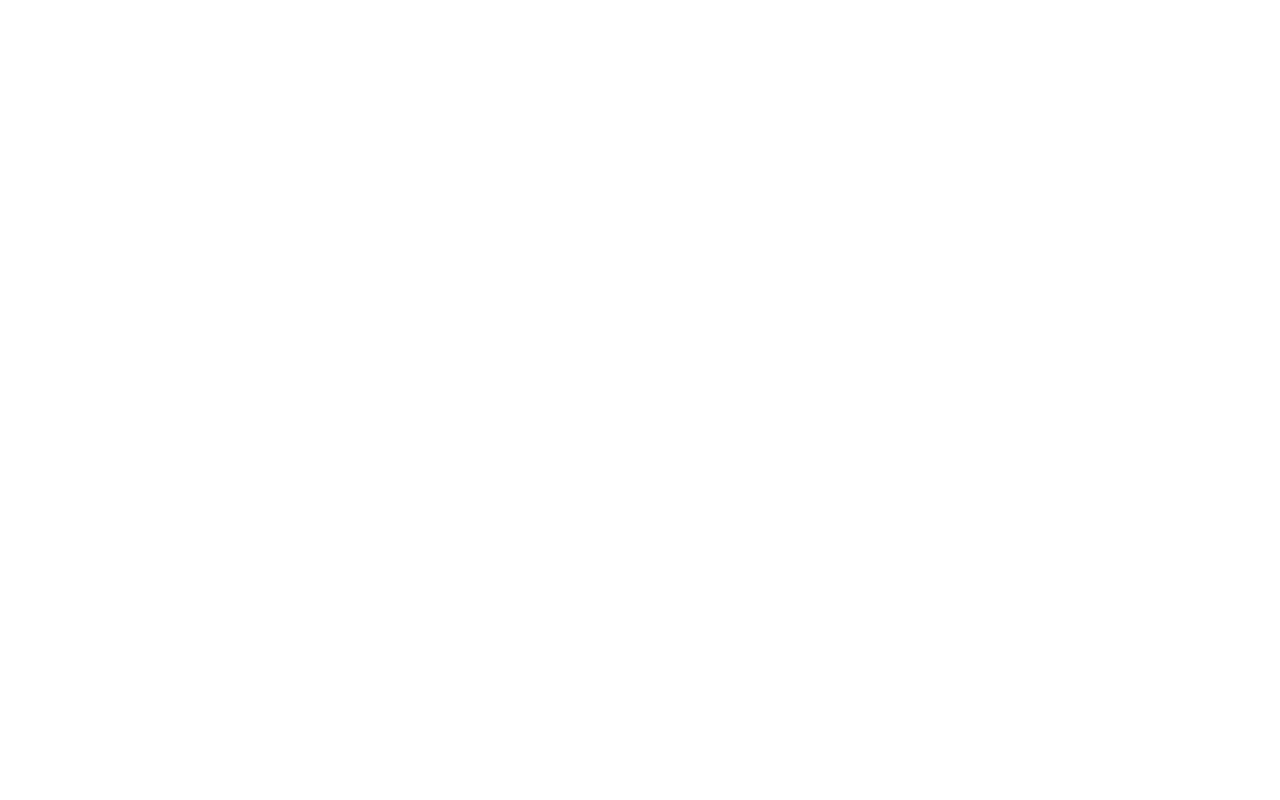
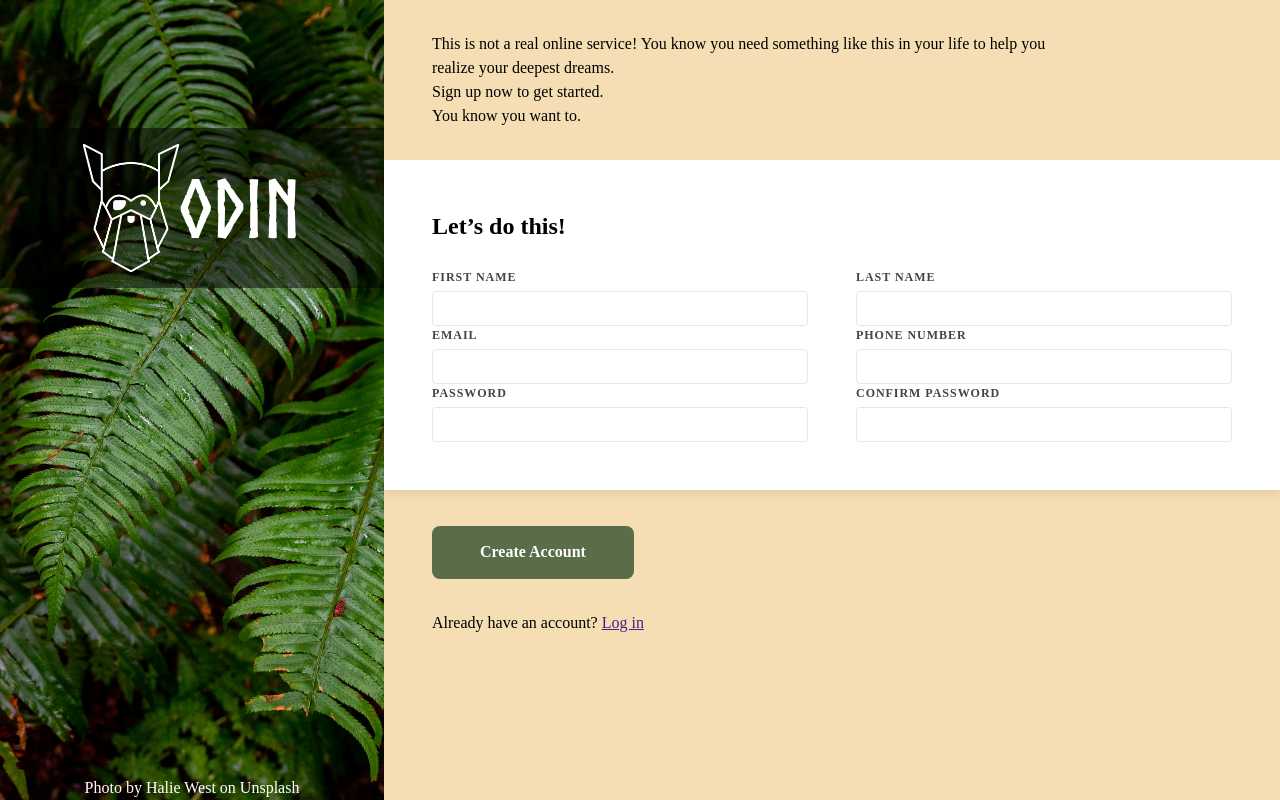
Before and after one commit to julioldv/odin-sign-up-form, a plain HTML site: page index.html in a window 1280 px wide. Drawn offline with Linux system fonts and the light colour scheme.

Commit message:
Build sign-up form page layout and styling
- Create two-column layout with image sidebar and form panel
- Add logo overlay with custom Norse font and background image
- Implement form structure with grouped inputs and labels
- Style form as full-width white band with shadow
- Position submit button below form and align with inputs
- Add input focus styles and base form styling

```diff
--- a/index.html
+++ b/index.html
@@ -1,12 +1,84 @@
-<!DOCTYPE html>
+<!doctype html>
 <html lang="en">
-<head>
-    <meta charset="UTF-8">
-    <meta name="viewport" content="width=device-width, initial-scale=1.0">
+  <head>
+    <meta charset="UTF-8" />
+    <meta name="viewport" content="width=device-width, initial-scale=1.0" />
     <title>Sign-up Form</title>
-    <link rel="stylesheet" href="styles.css">
-</head>
-<body>
+    <link rel="stylesheet" href="styles.css" />
+  </head>
+  <body>
+    <div class="left-panel">
+      <div class="logo">
+        <img src="/img/odin-lined.png" alt="The Odin Project Logo" />
+        <p>ODIN</p>
+      </div>
+      <div class="img-credits">
+        <p>Photo by Halie West on Unsplash</p>
+      </div>
+    </div>
+    <div class="right-panel">
+      <section class="top-section">
+        <p>
+          This is not a real online service! You know you need something like
+          this in your life to help you realize your deepest dreams.
+        </p>
+        <p>Sign up now to get started.</p>
+        <p>You know you want to.</p>
+      </section>
+      <section class="form-section">
+        <form action="#" method="post" class="signup-form">
+          <div class="form-card">
+            <p class="form-title">Let’s do this!</p>
+            <div class="form-row">
+              <div class="form-group">
+                <label for="first-name">FIRST NAME</label>
+                <input type="text" id="first-name" name="first-name" />
+              </div>
+
+              <div class="form-group">
+                <label for="last-name">LAST NAME</label>
+                <input type="text" id="last-name" name="last-name" />
+              </div>
+            </div>
+
+            <div class="form-row">
+              <div class="form-group">
+                <label for="email">EMAIL</label>
+                <input type="email" id="email" name="email" />
+              </div>
+
+              <div class="form-group">
+                <label for="phone">PHONE NUMBER</label>
+                <input type="tel" id="phone" name="phone" />
+              </div>
+            </div>
+
+            <div class="form-row">
+              <div class="form-group">
+                <label for="password">PASSWORD</label>
+                <input type="password" id="password" name="password" />
+              </div>
+
+              <div class="form-group">
+                <label for="confirm-password">CONFIRM PASSWORD</label>
+                <input
+                  type="password"
+                  id="confirm-password"
+                  name="confirm-password"
+                />
+              </div>
+            </div>
+          </div>
+
+          <div class="button-container">
+            <button type="submit">Create Account</button>
+          </div>
+        </form>
+      </section>
+      <section class="bottom-section">
+        <p>Already have an account? <a href="">Log in</a></p>
+      </section>
+    </div>
     <script src="main.js"></script>
-</body>
+  </body>
 </html>
--- a/styles.css
+++ b/styles.css
@@ -0,0 +1,218 @@
+/*
+  Josh's Custom CSS Reset
+  https://www.joshwcomeau.com/css/custom-css-reset/
+*/
+
+*,
+*::before,
+*::after {
+  box-sizing: border-box;
+}
+
+*:not(dialog) {
+  margin: 0;
+}
+
+@media (prefers-reduced-motion: no-preference) {
+  html {
+    interpolate-size: allow-keywords;
+  }
+}
+
+body {
+  line-height: 1.5;
+  -webkit-font-smoothing: antialiased;
+}
+
+img,
+picture,
+video,
+canvas,
+svg {
+  display: block;
+  max-width: 100%;
+}
+
+input,
+button,
+textarea,
+select {
+  font: inherit;
+}
+
+p,
+h1,
+h2,
+h3,
+h4,
+h5,
+h6 {
+  overflow-wrap: break-word;
+}
+
+p {
+  text-wrap: pretty;
+}
+h1,
+h2,
+h3,
+h4,
+h5,
+h6 {
+  text-wrap: balance;
+}
+
+#root,
+#__next {
+  isolation: isolate;
+}
+/* END OF THE RESET */
+
+/* CUSTOM FONTS */
+@font-face {
+  font-family: "norsebold";
+  src:
+    url("/fonts/norsebold.woff2") format("woff2"),
+    url("/fonts/norsebold.woff") format("woff");
+  font-weight: normal;
+  font-style: normal;
+}
+
+/*
+*{outline: 1px solid red;} */
+
+body {
+  height: 100vh;
+  display: flex;
+}
+
+.left-panel {
+  width: 30vw;
+  display: flex;
+  flex-direction: column;
+  background-image: url("/img/halie-west-25xggax4bSA-unsplash.jpg");
+  background-size: cover;
+  background-position: center;
+  background-repeat: no-repeat;
+  min-height: 100vh;
+  color: white;
+  text-align: center;
+}
+
+.left-panel .logo {
+  background-color: hsla(0, 0%, 0%, 0.5);
+  width: 100%;
+  display: flex;
+  justify-content: center;
+  align-items: center;
+  font-family: "norsebold";
+  font-size: 5rem;
+  padding: 1rem;
+  margin-top: 8rem;
+}
+
+.left-panel img {
+  height: 8rem;
+  width: auto;
+}
+
+.left-panel .img-credits {
+  margin-top: auto;
+}
+
+.right-panel {
+  width: 70vw;
+  display: flex;
+  flex-direction: column;
+  background-color: wheat;
+}
+
+/* UPPER SECTION STYLES */
+
+.top-section {
+  padding: 2rem 3rem;
+}
+
+.top-section p {
+  width: 80%;
+}
+
+/* FORM SECTION STYLES */
+.form-section {
+  padding: 2rem 3rem;
+  padding: 0;
+}
+
+.form-card {
+  background-color: white;
+  box-shadow: 0 4px 8px rgba(0, 0, 0, 0.08);
+  padding: 3rem;
+}
+
+.form-title {
+  font-size: 1.5rem;
+  font-weight: 600;
+  margin-bottom: 1.5rem;
+}
+
+.signup-form {
+  display: flex;
+  flex-direction: column;
+  gap: 1.25rem;
+}
+
+.form-row {
+  display: flex;
+  gap: 3rem;
+}
+
+.form-group {
+  display: flex;
+  flex-direction: column;
+  flex: 1;
+  gap: 0.3rem;
+}
+
+.form-group label {
+  font-size: 0.75rem;
+  font-weight: 700;
+  letter-spacing: 0.08em;
+  color: #444;
+}
+
+.form-group input {
+  height: 2.2rem;
+  padding: 0 0.75rem;
+  border: 1px solid #e5e7eb;
+  border-radius: 4px;
+  font-size: 1rem;
+}
+
+.form-group input:focus {
+  outline: none;
+  border-color: #3b82f6;
+  box-shadow: 0 0 4px rgba(59, 130, 246, 0.4);
+}
+
+.button-container {
+  padding-left: 3rem;
+}
+
+.signup-form button {
+  margin-top: 1rem;
+  width: fit-content;
+  padding: 0.9rem 3rem;
+  border: none;
+  border-radius: 8px;
+  background-color: #596d48;
+  color: white;
+  font-size: 1rem;
+  font-weight: 700;
+  cursor: pointer;
+}
+
+/* BOTTOM SECTION STYLES */
+
+.bottom-section {
+  padding: 2rem 3rem;
+}
```
Also changed, not shown: fonts/norsebold.woff (added), fonts/norsebold.woff2 (added), img/halie-west-25xggax4bSA-unsplash.jpg (added), img/odin-lined.png (added).
